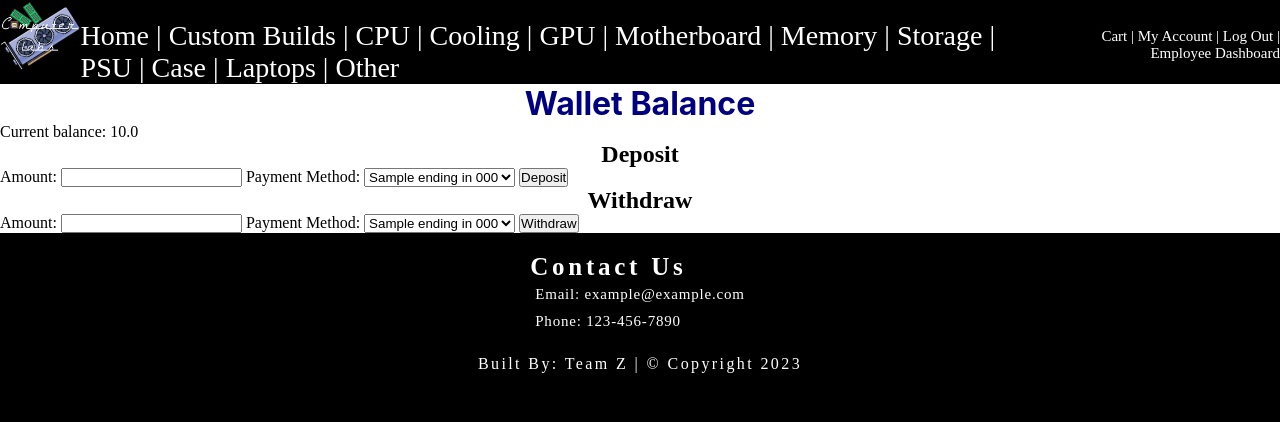
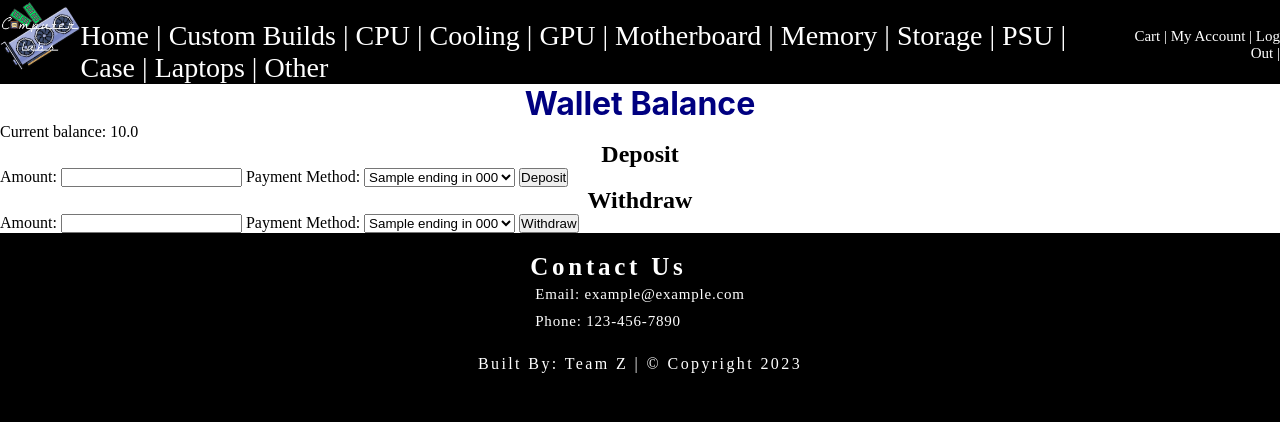
Before and after one commit to riazahmed01/332project, a Flask app: page /balance in a window 1280 px wide. Shown: the top 422 px of the page. Run offline with Flask 3, Linux system fonts and the light colour scheme; a user stored in the database is signed in; tables that the repository leaves empty hold one stand-in row (values such as "Sample post").

Commit message:
Update base.html

```diff
--- a/templates/base.html
+++ b/templates/base.html
@@ -41,7 +41,7 @@
             <a href="{{ url_for('cart') }}" style="color:white">Cart |<a>
             <a href="{{ url_for('user') }}" style="color:white">My Account |</a>
             <a href="{{ url_for('logout') }}" style="color:white">Log Out  |</a>
-            <a href="{{ url_for('employee') }}" style="color: white">Employee Dashboard </a>
+
         {% else %}
             <a href="{{ url_for('login') }}" style="color:white">Log in/Sign up</a>
         {% endif %}
```
